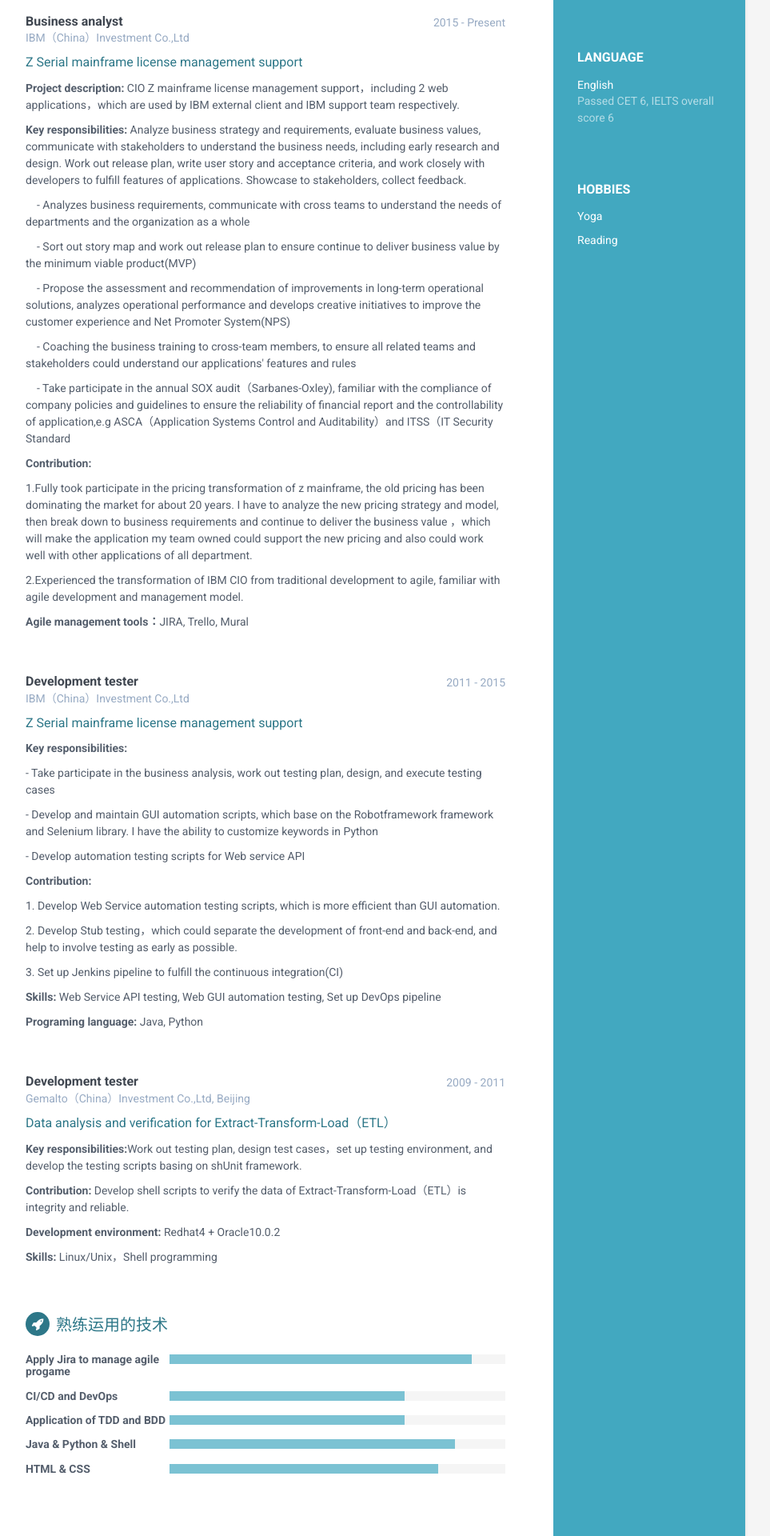
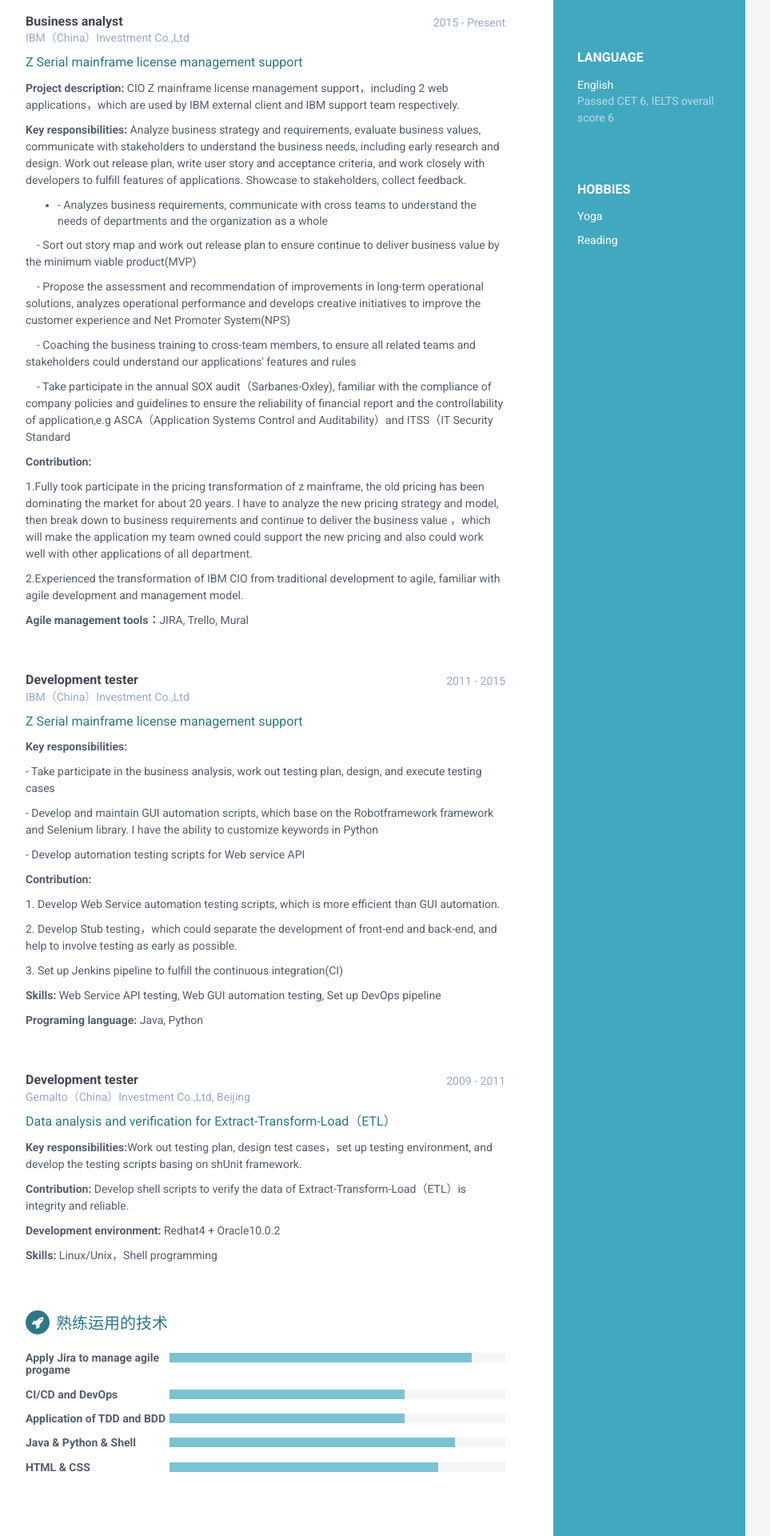
Before and after one commit to liuyang0116/LiuYangResume_EN, a Jekyll site: the page built from index.html, in a window 1280 px wide. Shown: the part 684-2604 px from the top of the page at 80% size, without its empty margins (188-1151 px from the left). Built offline with Jekyll 4.4.1, drawn with Linux system fonts in a browser that asks for light colours.

Commit message:
Update projects.html

```diff
--- a/_includes/projects.html
+++ b/_includes/projects.html
@@ -14,7 +14,8 @@
                     <span class="project-tagline"><p><b>Project description: </b>CIO Z mainframe license management support，including 2 web applications，which are used by IBM external client and IBM support team respectively.</span>
 			</p>
 			<p><b>Key responsibilities: </b>Analyze business strategy and requirements, evaluate business values, communicate with stakeholders to understand the business needs, including early research and design. Work out release plan, write user story and acceptance criteria, and work closely with developers to fulfill features of applications. Showcase to stakeholders, collect feedback.</p>
-					<p style="text-indent:1em;">- Analyzes business requirements, communicate with cross teams to understand the needs of departments and the organization as a whole</p>
+					<ul>
+					<li>- Analyzes business requirements, communicate with cross teams to understand the needs of departments and the organization as a whole</li></ul>
 					<p style="text-indent:1em;">- Sort out story map and work out release plan to ensure continue to deliver business value by the minimum viable product(MVP)</p>
 					<p style="text-indent:1em;">- Propose the assessment and recommendation of improvements in long-term operational solutions, analyzes operational performance and develops creative initiatives to improve the customer experience and Net Promoter System(NPS)</p>
 					<p style="text-indent:1em;">- Coaching the business training to cross-team members, to ensure all related teams and stakeholders could understand our applications' features and rules</p>
```
